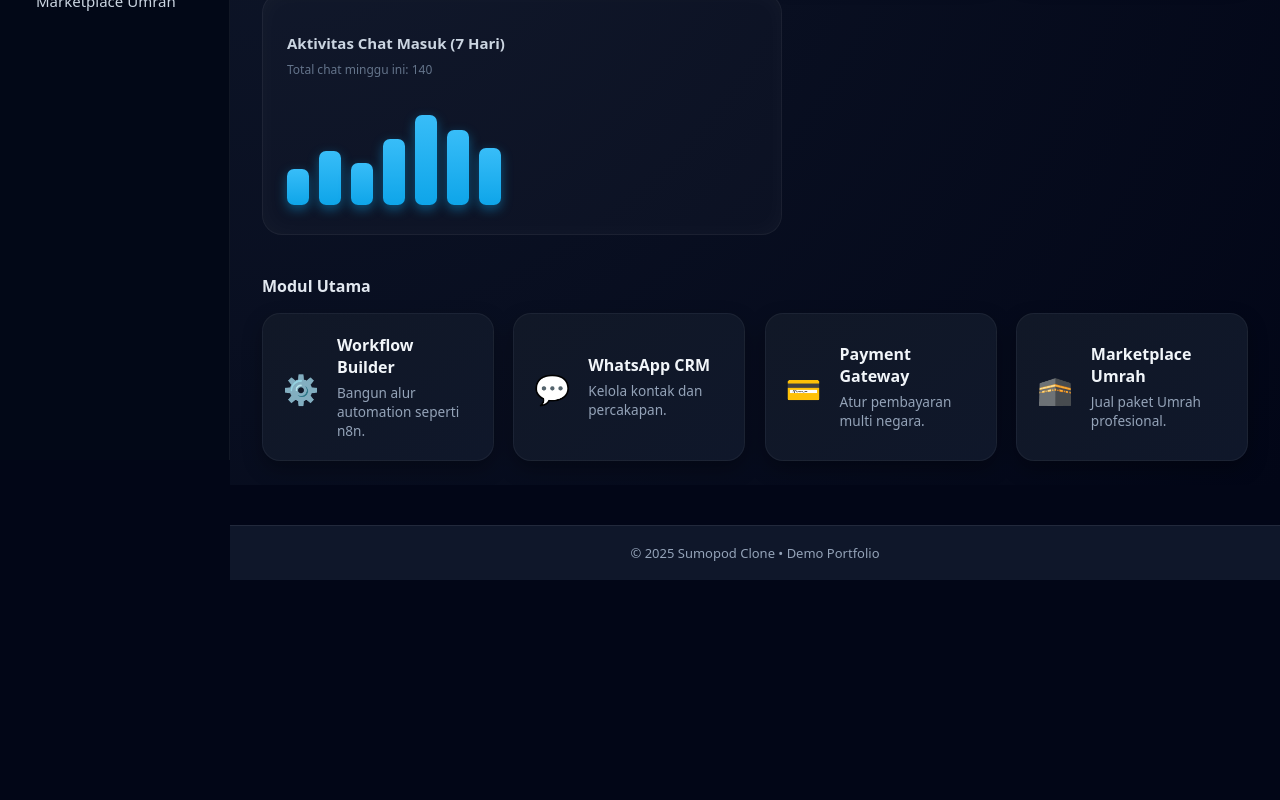
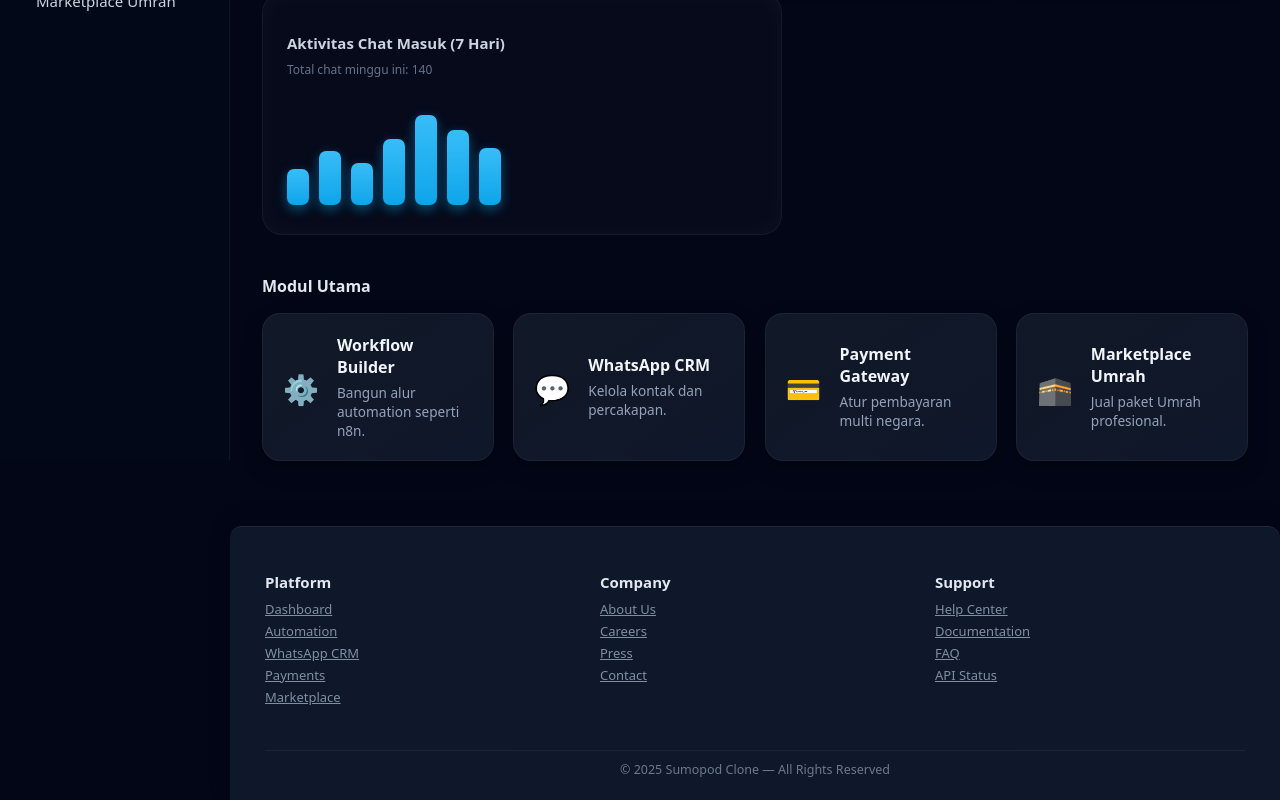
Before and after one commit to hendicprn/projek-sumopod, a React app: page / in a window 1280 px wide. Shown: the part 340-1140 px from the top of the page. Before the commit the page ends 920 px from the top, so only its background shows below. Built offline with nearby package versions, Linux system fonts and the light colour scheme; the HTML template or start-up script is replaced by a standard one.

Commit message:
perbaikan footer

```diff
--- a/src/App.css
+++ b/src/App.css
@@ -1978,3 +1978,88 @@ body {
   font-weight: 600;
   box-shadow: 0 0 0 2px rgba(23,201,100,0.4);
 }
+
+/* =======================
+   PREMIUM FOOTER — SLIM VERSION
+   ======================= */
+.mega-footer {
+  width: 100%;
+  background: var(--bg-card);
+  border-top: 1px solid var(--border);
+  padding: 25px 35px 22px;   /* <— DIPENDEKIN */
+  display: grid;
+  grid-template-columns: repeat(3, 1fr);
+  gap: 25px;                 /* <— gap lebih kecil */
+  color: var(--text-light);
+  margin-top: 35px;
+  border-radius: 12px 12px 0 0;
+  box-shadow: 0 -4px 22px rgba(0, 0, 0, 0.18); /* lebih halus */
+}
+
+.footer-section h4 {
+  font-size: 15px;           /* lebih kecil */
+  font-weight: 600;
+  margin-bottom: 8px;        /* lebih rapat */
+  color: var(--text);
+}
+
+.footer-section a {
+  display: block;
+  margin: 4px 0;             /* lebih rapat */
+  font-size: 13px;           /* lebih kecil */
+  color: var(--text-light);
+  opacity: 0.85;
+  transition: 0.25s ease;
+}
+
+.footer-section a:hover {
+  color: var(--text);
+  transform: translateX(3px);
+  opacity: 1;
+}
+
+/* Bagian bawah dibikin lebih ramping */
+.footer-bottom {
+  grid-column: span 3;
+  text-align: center;
+  margin-top: 15px;          /* lebih kecil */
+  padding-top: 10px;         /* lebih kecil */
+  font-size: 12.5px;
+  border-top: 1px solid var(--border);
+  color: var(--text-light);
+  opacity: 0.7;
+}
+
+/* FIX GAP HITAM DI BAWAH FOOTER */
+body, html {
+  height: 100%;
+  margin: 0;
+  padding: 0;
+  background: var(--bg); /* samain warna background global */
+}
+
+.app-container {
+  display: flex;
+  min-height: 100vh; /* supaya sidebar dan content full tinggi */
+  background: var(--bg); /* hilangkan warna hitam mengganggu */
+}
+
+/* pastikan content wrapper ikut memanjang */
+.content-wrapper {
+  flex: 1;
+  display: flex;
+  flex-direction: column;
+  background: var(--bg);
+}
+
+/* pastikan main content mendorong footer ke bawah */
+.main-content {
+  flex: 1;
+  padding-bottom: 30px; /* biar konten nggak mepet footer */
+  background: var(--bg);
+}
+
+/* footer biar nyatu tanpa celah */
+.mega-footer {
+  background: var(--bg-card);
+}
--- a/src/App.jsx
+++ b/src/App.jsx
@@ -1,6 +1,7 @@
 import { useState, useEffect } from "react";
 import { NavLink, Routes, Route } from "react-router-dom";
 import "./App.css";
+import avatar from "./assets/avatar.jpg";
 
 
 const workflowSteps = [
@@ -251,7 +252,7 @@ function App() {
       {/* SIDEBAR */}
       <aside className="sidebar">
         <h1 className="logo">Sumopod Clone</h1>
-        <p className="subtitle">Marketing automation demo</p>
+        <p className="subtitle">Marketing automation</p>
 
         <nav className="nav">
           <NavLink to="/" end className="nav-link">Dashboard</NavLink>
@@ -273,12 +274,12 @@ function App() {
           <h2 className="header-title">Sumopod Clone</h2>
 
           <div className="header-right">
-            <button className="theme-toggle" onClick={toggleTheme}>
+            {/* <button className="theme-toggle" onClick={toggleTheme}>
               {theme === "dark" ? "🌞" : "🌙"}
-            </button>
+            </button> */}
 
             <div className="header-user">
-              <img src="/avatar.png" className="header-avatar" />
+              <img src={avatar} className="header-avatar" />
               <span className="header-username">Hendi</span>
             </div>
           </div>
@@ -298,9 +299,39 @@ function App() {
 
 
         {/* FOOTER */}
-        <footer className="app-footer">
-          © 2025 Sumopod Clone • Demo Portfolio
+        <footer className="mega-footer">
+          <div className="footer-section">
+            <h4>Platform</h4>
+            <a href="#">Dashboard</a>
+            <a href="#">Automation</a>
+            <a href="#">WhatsApp CRM</a>
+            <a href="#">Payments</a>
+            <a href="#">Marketplace</a>
+          </div>
+
+          <div className="footer-section">
+            <h4>Company</h4>
+            <a href="#">About Us</a>
+            <a href="#">Careers</a>
+            <a href="#">Press</a>
+            <a href="#">Contact</a>
+          </div>
+
+          <div className="footer-section">
+            <h4>Support</h4>
+            <a href="#">Help Center</a>
+            <a href="#">Documentation</a>
+            <a href="#">FAQ</a>
+            <a href="#">API Status</a>
+          </div>
+
+          <div className="footer-bottom">
+            © 2025 Sumopod Clone — All Rights Reserved
+          </div>
         </footer>
+
+
+
 
       </div> {/* END WRAPPER */}
     </div>
@@ -413,7 +444,7 @@ function WorkflowBuilder() {
     <div>
       <h2 className="page-title">Workflow Builder</h2>
       <p className="page-description">
-        Contoh tampilan workflow automation seperti n8n. Workflow ini
+        Workflow ini
         menggambarkan alur otomatisasi pemasaran: mulai dari lead baru,
         kirim WhatsApp, cek respon, sampai kirim link pembayaran.
       </p>
@@ -429,8 +460,8 @@ function WorkflowBuilder() {
         <section className="workflow-row">
           <h3 className="section-title">Node Library</h3>
           <p className="section-subtitle">
-            Drag & drop (secara konsep) node ini ke canvas untuk membangun
-            automation. Di sini kita tampilkan sebagai daftar contoh.
+            node ini ke canvas untuk membangun
+            automation.
           </p>
 
           <div className="node-list-horizontal">
@@ -473,8 +504,7 @@ function WorkflowBuilder() {
           <p className="section-subtitle">
             Ilustrasi alur otomatisasi pemasaran. Di versi production,
             user bisa mengatur posisi node, menghubungkan garis, dan
-            menjalankan workflow. Di sini kita tampilkan contoh statis
-            untuk portofolio.
+            menjalankan workflow.
           </p>
 
           <div className="workflow-canvas-horizontal">
@@ -505,8 +535,7 @@ function WorkflowBuilder() {
         <section className="workflow-row">
           <h3 className="section-title">Detail Workflow</h3>
           <p className="section-subtitle">
-            Ringkasan konfigurasi workflow untuk ditunjukkan ke HR / client
-            bahwa kamu paham konsep marketing automation.
+            Ringkasan konfigurasi workflow.
           </p>
 
           <div className="detail-card">
@@ -523,11 +552,9 @@ function WorkflowBuilder() {
           </div>
 
           <div className="detail-card">
-            <h4>Tujuan Fitur</h4>
+            <h4>Tujuan</h4>
             <p className="detail-text">
-              Menunjukkan kemampuan kamu sebagai web developer untuk
-              mendesain UI workflow builder yang mirip n8n / Make, dengan
-              konsep node dan step yang jelas.
+              Menunjukkan penjelasan secara detil.
             </p>
           </div>
 
@@ -568,8 +595,7 @@ function WhatsAppCRM() {
     <div>
       <h2 className="page-title">WhatsApp CRM</h2>
       <p className="page-description">
-        Contoh tampilan CRM untuk mengelola kontak dan percakapan WhatsApp.
-        Dirancang menyerupai WhatsApp Web versi SaaS untuk portofolio kamu.
+        Tampilan WhatsApp CRM untuk mengelola kontak dan percakapan WhatsApp.
       </p>
 
       <div className="wacr-layout">
@@ -676,7 +702,6 @@ function Payments() {
     <div>
       <h2 className="page-title">Payment Gateway</h2>
       <p className="page-description">
-        Contoh konfigurasi payment gateway multi negara seperti Hitpay.
         Halaman ini menunjukkan bagaimana platform mengatur negara, mata
         uang, dan metode pembayaran untuk bisnis Umrah.
       </p>
@@ -754,8 +779,7 @@ function Payments() {
           <div className="payment-info-note">
             Catatan: di sistem production, halaman ini biasanya terhubung ke
             API gateway (Hitpay, Midtrans, HyperPay, dll) untuk mengaktifkan
-            atau menonaktifkan metode pembayaran secara real-time. Di sini
-            kita tampilkan versi demo untuk portofolio.
+            atau menonaktifkan metode pembayaran secara real-time.
           </div>
         </section>
 
@@ -797,7 +821,7 @@ function Payments() {
             <strong>Planned</strong> = dalam tahap pengembangan.
             <br />
             <strong>Manual</strong> = proses masih dilakukan secara manual
-            (contoh: cash on arrival).
+            (cash on arrival).
           </div>
         </section>
       </div>
@@ -823,7 +847,7 @@ function UmrahMarketplace() {
     <div>
       <h2 className="page-title">Marketplace Umrah</h2>
       <p className="page-description">
-        Contoh tampilan marketplace paket Umrah. Pilih paket di sebelah kiri
+        Pilih paket di sebelah kiri dan
         untuk melihat detail lengkap di panel kanan.
       </p>
 
```
Also changed, not shown: src/assets/avatar.jpg (added).
